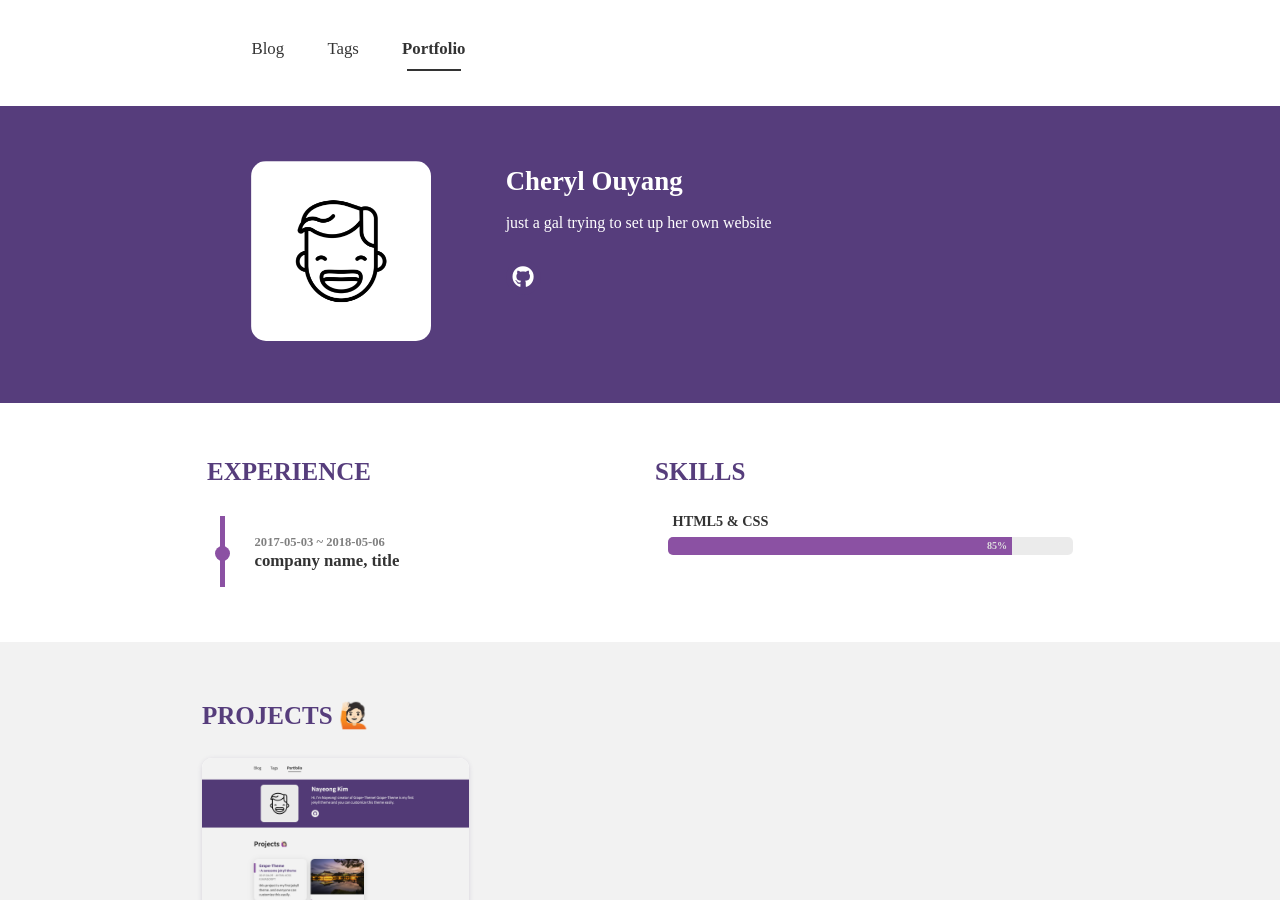
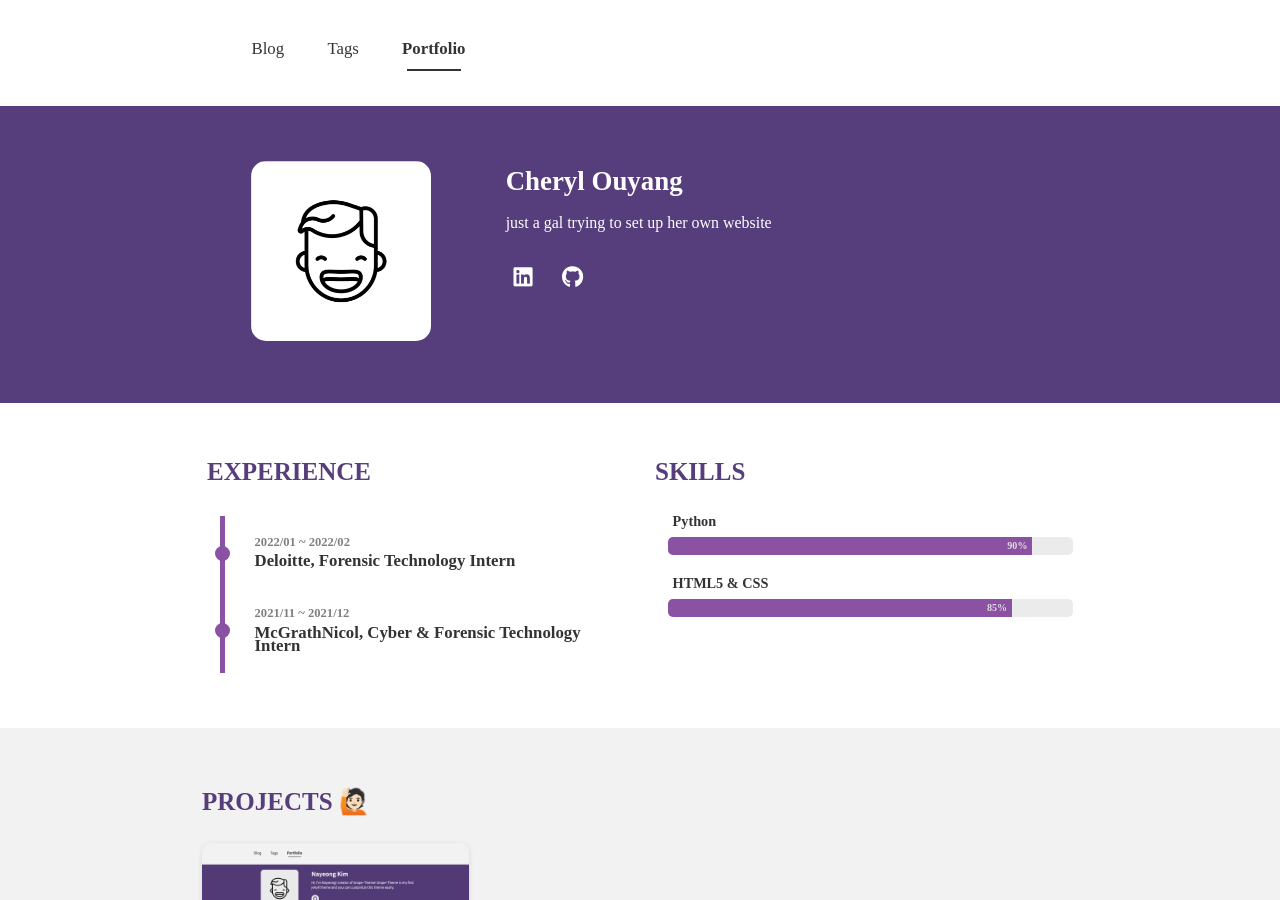
Before and after one commit to cherylouyang/cherylouyang.github.io, a Jekyll site: the page built from portfolio.html, in a window 1280 px wide and 900 px high. Built offline with Jekyll 4.4.1, drawn with Linux system fonts in a browser that asks for light colours; nearby versions of some CDN libraries; some web fonts are replaced.

Commit message:
Update personal experience, skills, links (small)

```diff
--- a/_config.yml
+++ b/_config.yml
@@ -4,7 +4,7 @@ url : "https://cherylouyang.github.io/"
 
 # Blog Settings
 theme_settings :
-  title : Grape Theme
+  title : Cheryl Ouyang
   favicon : assets/favicon.ico
 
   # Profile Settings
@@ -13,17 +13,22 @@ theme_settings :
     username : Cheryl Ouyang
     description : just a gal trying to set up her own website
     experience :
-      - start : 2017-05-03
-        end : 2018-05-06
-        experience : company name, title
+      - start : 2022/01
+        end : 2022/02
+        experience : Deloitte, Forensic Technology Intern
+      - start : 2021/11
+        end : 2021/12
+        experience : McGrathNicol, Cyber & Forensic Technology Intern
     skills :
+      - skill : Python
+        value : 90  # Percent value
       - skill : HTML5 & CSS
         value : 85  # Percent value
 
   # Icons
   icons :
     email:  # Full email address, e.g. "sample@google.com"
-    linkedin:  # Full URL
+    linkedin: https://www.linkedin.com/in/cheryl-ouyang/ # Full URL
     github: cherylouyang
     gitlab:
     bitbucket:
```
